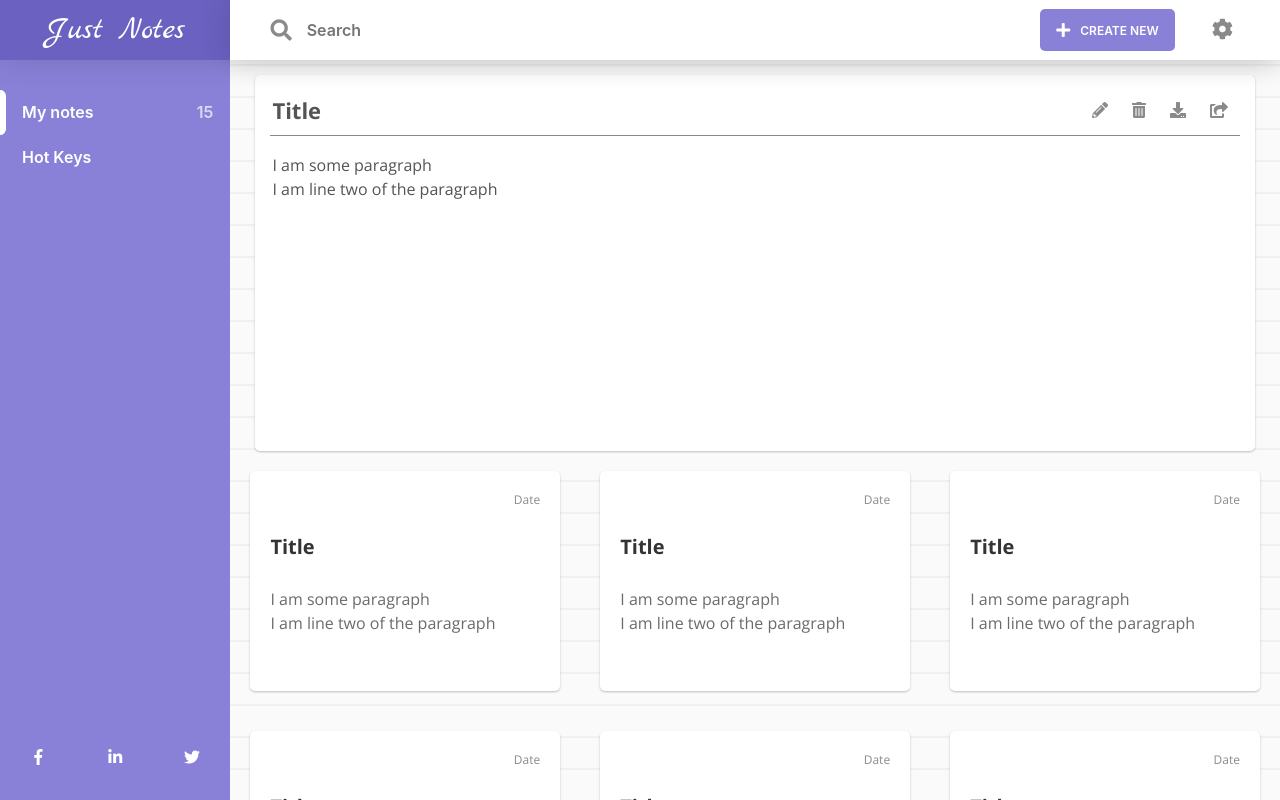
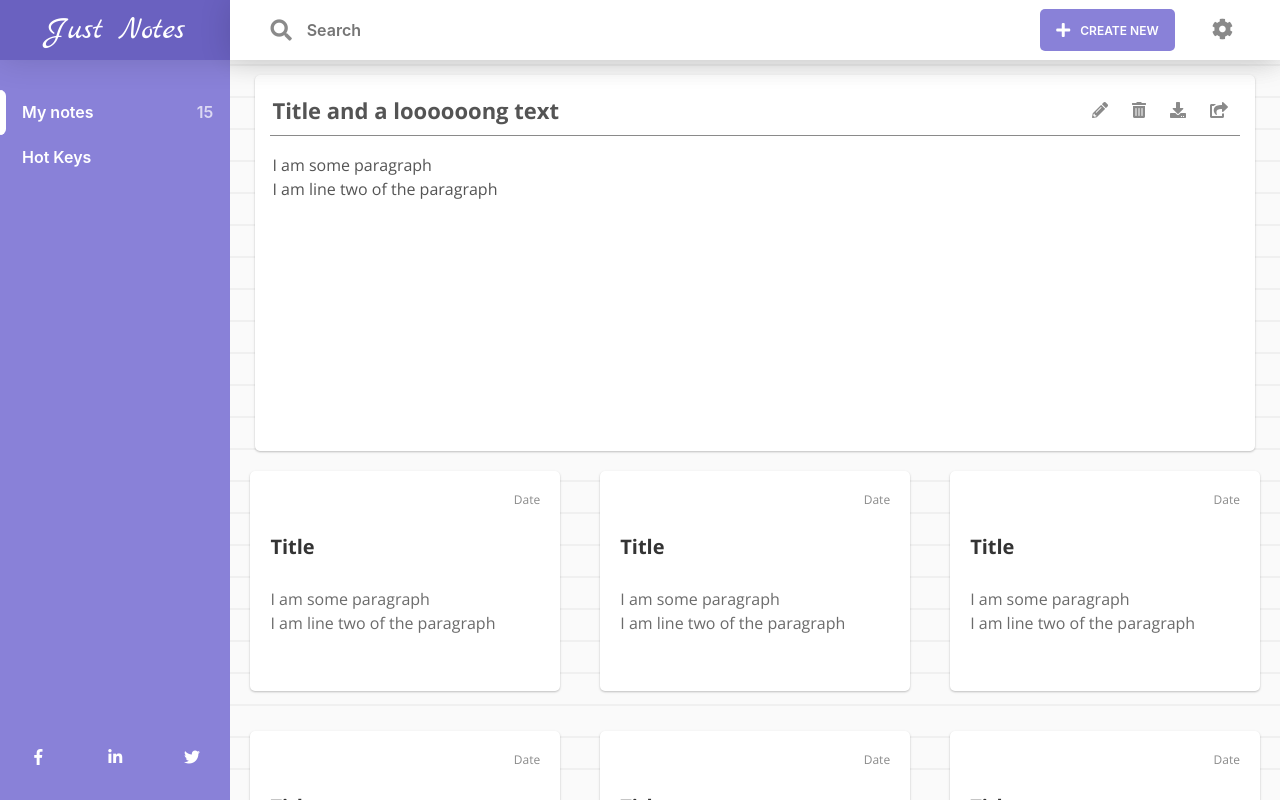
Before and after one commit to UdacityMobileWebScholarship/just-notes, a React (Create React App) app in the folder client/: page / in a window 1280 px wide. Built offline with nearby package versions, Linux system fonts and the light colour scheme.

Commit message:
Small update to the title field

```diff
--- a/client/src/pages/Notepad/Notepad.css
+++ b/client/src/pages/Notepad/Notepad.css
@@ -39,6 +39,7 @@
   font-size: 22px;
   font-weight: 700;
   line-height: 17px;
+  text-overflow: ellipsis;
   border: none;
 }
 .editorBody {
--- a/client/src/pages/Notepad/Notepad.js
+++ b/client/src/pages/Notepad/Notepad.js
@@ -13,7 +13,7 @@ class Notepad extends Component {
                 type="text"
                 placeholder="Add a title"
                 disabled={true}
-                value={"Title"}
+                value={"Title and a loooooong text"}
               />
             </div>
             <div className="tools">
```
